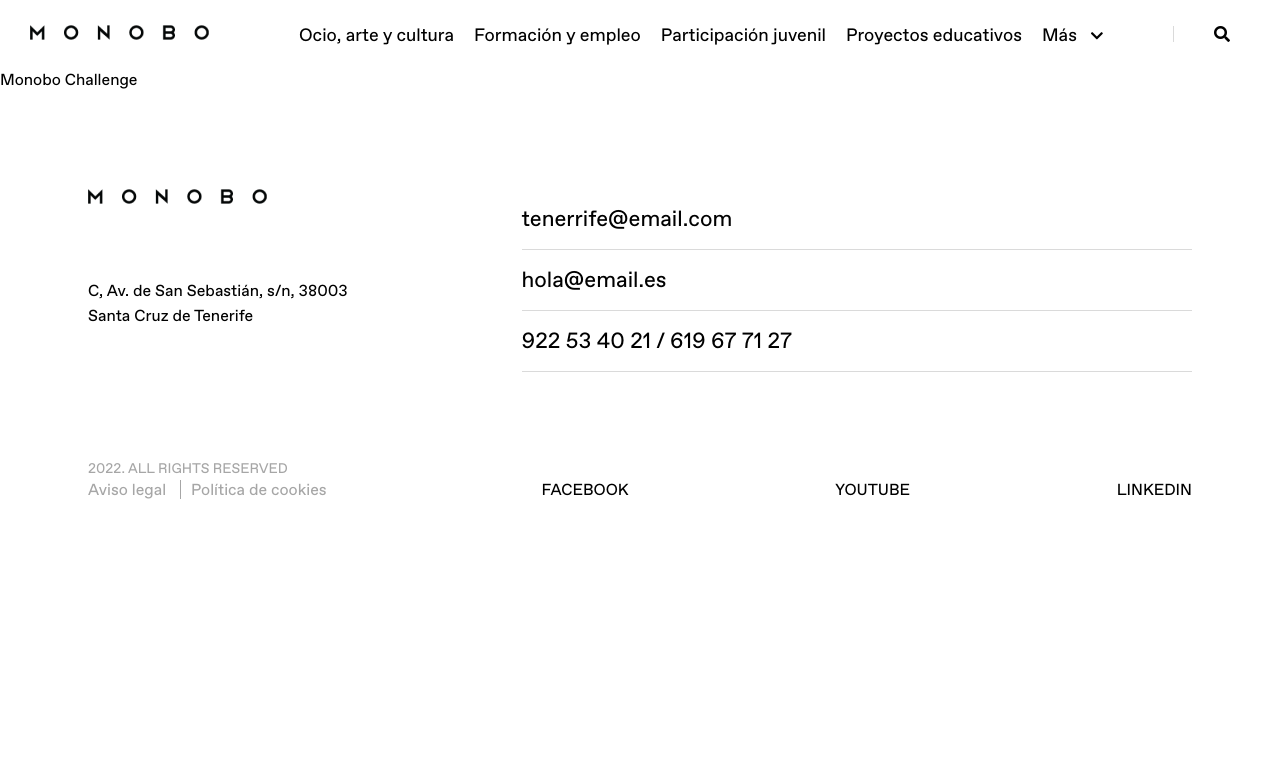
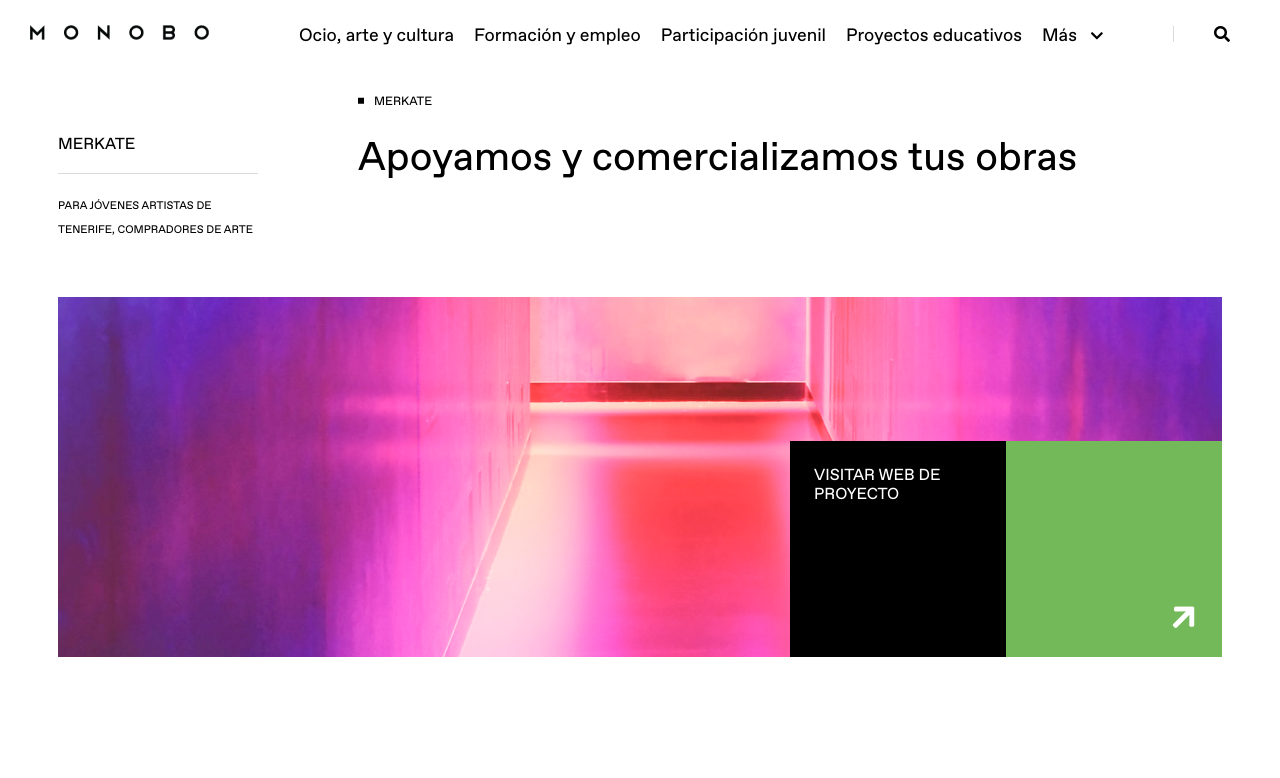
Before and after one commit to mireiasuefra/challenge-monobo, a website: page src/html/index.html in a window 1280 px wide. Shown: the top 778 px of the page. Drawn offline with nearby package versions, Linux system fonts and the light colour scheme; files that its build step writes are made by us from their sources; files whose address does not match are found by name.

Commit message:
add partial introduction

```diff
--- /dev/null
+++ b/src/html/partials/introduction.html
@@ -0,0 +1,27 @@
+<section class="introduction">
+    <div class="introduction__container">
+        <div class="introduction__container-left">
+            <h1 class="introduction__title">Merkate</h1>
+            <p class="introduction__text">Para jóvenes artistas de Tenerife, compradores de arte
+            </p>
+        </div>
+        <div class="introduction__container-right">
+            <div class="introduction__icon">
+                <i class="icon-square fas fa-square-full"></i>
+                <h2 class="introduction__title-two">Merkate</h2>
+            </div>
+            <p class="introduction__subtitle">Apoyamos y comercializamos tus obras
+            </p>
+        </div>
+    </div>
+    <div class="introduction__container-image">
+        <div class="introduction__square introduction__square--primary">
+            Visitar web de proyecto
+        </div>
+        <div class="introduction__square introduction__square--secondary">
+            <a target="_blank" href="https://monobo.es/portfolio-category/digital/">
+                <i class="icon-arrow fas fa-arrow-up"></i>
+            </a>
+        </div>
+    </div>
+</section>
--- a/src/html/partials/main.html
+++ b/src/html/partials/main.html
@@ -1,3 +1,3 @@
 <main class="main">
-    Monobo Challenge
+    <include src="./introduction.html"></include>
 </main>
--- /dev/null
+++ b/src/scss/components/_introduction.scss
@@ -0,0 +1,109 @@
+/* HEADER */
+
+.introduction {
+  padding-top: 24px;
+  padding-bottom: 24px;
+  padding-left: 30px;
+  padding-right: 30px;
+  display: flex;
+  flex-direction: column;
+  max-width: 1224px;
+  margin-left: auto;
+  margin-right: auto;
+
+  &__container {
+    display: flex;
+    flex-direction: row;
+
+    &-left {
+      display: flex;
+      flex-direction: column;
+      padding-top: 40px;
+      padding-bottom: 40px;
+      text-transform: uppercase;
+    }
+
+    &-right {
+      padding-left: 100px;
+    }
+
+    &-image {
+      display: flex;
+      align-items: end;
+      justify-content: end;
+      background-image: url("/assets/images/Image-merkate.png");
+      background-size: cover;
+      height: 360px;
+    }
+  }
+
+  &__title {
+    font-size: 16px;
+    font-weight: 400;
+    border-bottom: 1px solid #dadada;
+    padding-bottom: 20px;
+    margin-bottom: 20px;
+  }
+
+  &__text {
+    font-size: 11px;
+    font-weight: 350;
+    line-height: 24px;
+    height: 63px;
+    width: 200px;
+  }
+
+  &__icon {
+    display: flex;
+    flex-direction: row;
+  }
+
+  &__title-two {
+    text-transform: uppercase;
+    font-size: 12px;
+    font-weight: 400;
+    padding-bottom: 25px;
+  }
+
+  &__subtitle {
+    font-size: 40px;
+    font-weight: 350;
+    padding-bottom: 70px;
+  }
+
+  &__image {
+    width: 100%;
+  }
+
+  &__square {
+    display: flex;
+    padding: 24px;
+    height: 216px;
+    width: 216px;
+    right: 0px;
+
+    &--primary {
+      background: #000000;
+      color: #ffffff;
+      text-transform: uppercase;
+    }
+
+    &--secondary {
+      background-color: #74b959;
+      align-items: end;
+      justify-content: end;
+    }
+  }
+}
+
+.icon-square {
+  font-size: 6px;
+  margin-top: 4px;
+  margin-right: 10px;
+}
+
+.icon-arrow {
+  font-size: 32px;
+  color: #ffffff;
+  transform: rotate(45deg)
+}
--- a/src/scss/main.scss
+++ b/src/scss/main.scss
@@ -3,3 +3,4 @@
 @import 'layout/header';
 @import 'layout/footer';
 @import 'layout/body';
+@import 'components/introduction';
```
Also changed, not shown: src/images/img-black.png (added), src/images/img-green.png (added).
